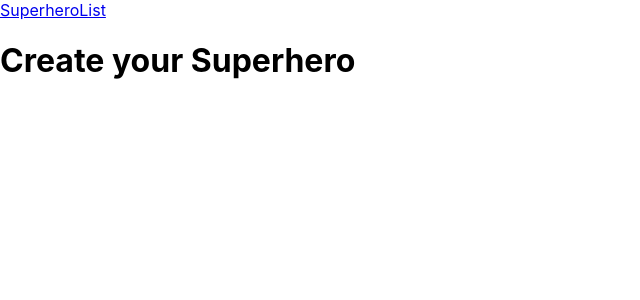
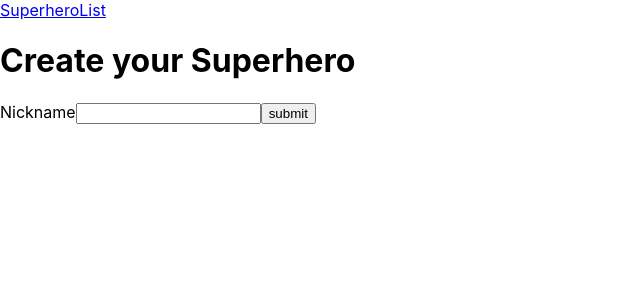
Before and after one commit to 19thanks96/super-heroes, a React (Create React App) app in the folder frontend/: page /createhero in a window 1280 px wide. Shown: the top 300 px of the page, without its empty margins (0-640 px from the left). Built offline with nearby package versions, Linux system fonts and the light colour scheme.

Commit message:
add test to create name for hero

```diff
--- a/frontend/src/components/CreateSuperHero.tsx
+++ b/frontend/src/components/CreateSuperHero.tsx
@@ -1,8 +1,24 @@
+import React from 'react'
+//e: React.ChangeEvent<HTMLInputElement>
+//fireEvent.change(getByLabelText('Email', {exact: false}), {
+  //  target: {value: 'test@test.test'},
+  //nickname:
+  //real_name:
+  //origin_description:
+  //catch_phrase:
 export const CreateSuperHero: React.FC = () => {
+    function handleSubmit(event :React.FormEvent<HTMLFormElement>) {
+        event.preventDefault()
+    }
     return (
         <>
             <h1>Create your Superhero</h1>
-            <form></form>
+            <form onSubmit={handleSubmit}>
+                <label htmlFor='nickname'>Nickname</label>
+                    <input name='nickname' id='nickname' type="text" />
+
+                <input type="submit" value='submit' />
+            </form>
         </>
     )
 }
```
Also changed, not shown: 2 other files (tests, documents, lock files or other folders).
